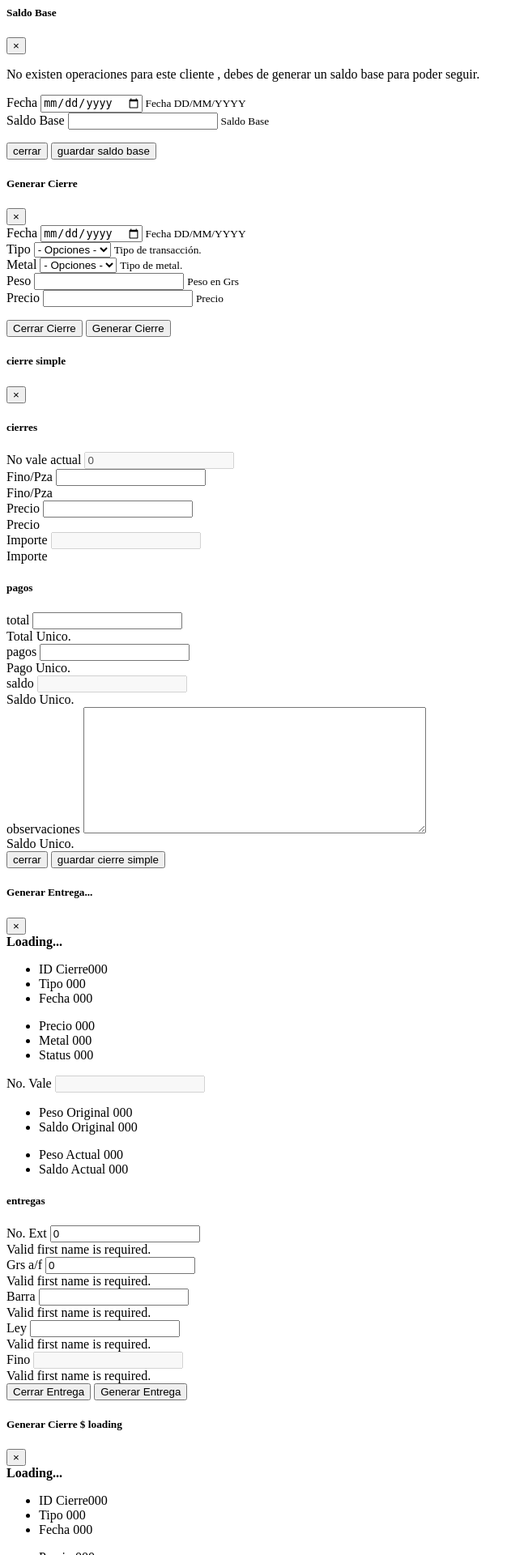
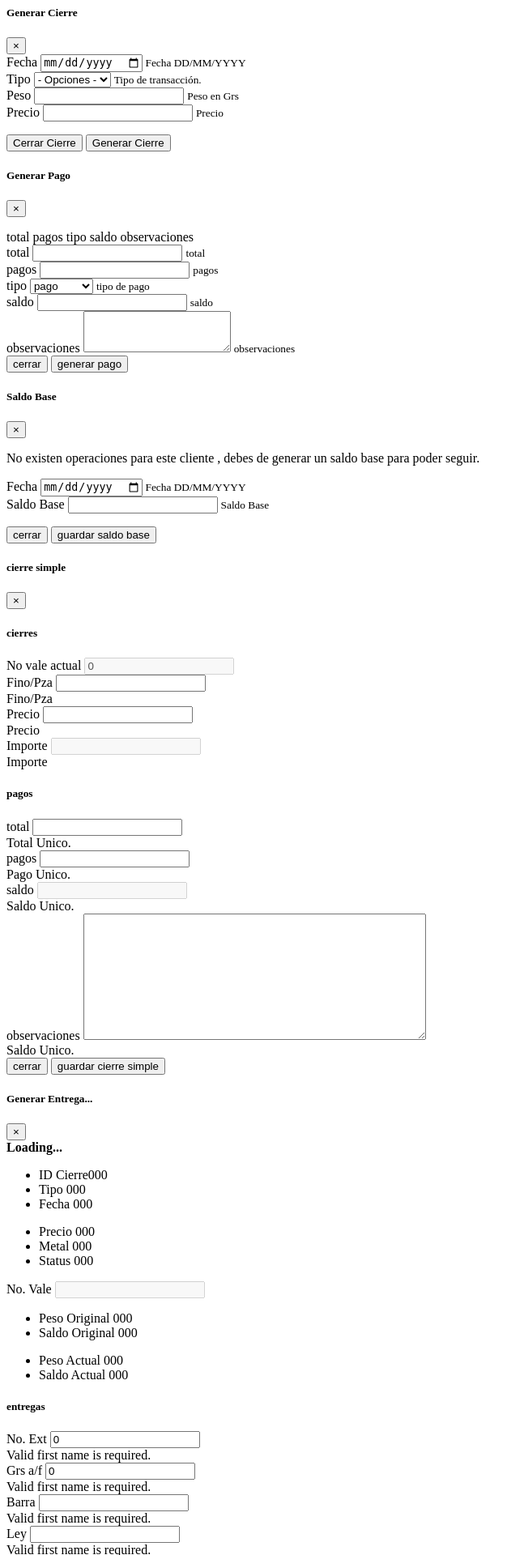
Before and after one commit to xr8/GoldenTradeValue-APP, a CodeIgniter app: the page made by application/views/metales/detalles/1-Create.php in a window 1280 px wide. Shown: the top 1920 px of the page at 81% size, without its empty margins (0-647 px from the left). Run offline with CodeIgniter, Linux system fonts and the light colour scheme.

Commit message:
cambio total
viernes

```diff
--- a/application/views/metales/detalles/1-Create.php
+++ b/application/views/metales/detalles/1-Create.php
@@ -1,4 +1,141 @@
 <!-- BTNS -->
+
+<!-- CREATE -->
+
+  <!-- Modal Cierre-->
+  <div class="modal fade" id="cierreModal" tabindex="-1" aria-labelledby="exampleModalLabel" aria-hidden="true">
+    <div class="modal-dialog modal-lg">
+      <div class="modal-content">
+        <div class="modal-header">
+          <h5 class="modal-title" id="exampleModalLabel">Generar Cierre</h5>
+          <button type="button" class="close" data-dismiss="modal" aria-label="Close">
+            <span aria-hidden="true">&times;</span>
+          </button>
+        </div>
+
+        <div class="modal-body">
+          <form>
+
+              <div class="container">
+                  <div class="row">
+
+                      <div class="col">
+                      </div>
+
+                      <div class="col">
+
+                          <div class="form-group">
+                              <label for="detail_fecha">Fecha</label>
+                              <input type="date" class="form-control" id="generar_c_fecha" aria-describedby="detail_fechaHelp">
+                              <small id="detail_fechaHelp" class="form-text text-muted">Fecha DD/MM/YYYY</small>
+                          </div>
+
+                          <div class="form-group">
+                              <label for="detail_tipo">Tipo</label>
+                              <select class="form-control" id="generar_c_tipo">
+                                  <option               > - Opciones -</option>
+                                  <option value="compra">   Compra</option>
+                              </select>
+                              <small id="detail_tipoHelp" class="form-text text-muted">Tipo de transacción.</small>
+                          </div>
+
+                          <div class="form-group">
+                              <label for="FormControlPeso">Peso</label>
+                              <input type="text" class="form-control" id="generar_c_grs" aria-describedby="FormControlPesoHelp" placehBuscarolder="Peso en Grs">
+                              <small id="FormControlPesoHelp" class="form-text text-muted" ho>Peso en Grs</small>
+                          </div>
+
+                          <div class="form-group">
+                              <label for="FormControlPrecio">Precio</label>
+                              <input type="text" class="form-control" id="generar_c_precio" aria-describedby="FormControlPrecio" placehBuscarolder="Precio">
+                              <small id="FormControlPrecioHelp" class="form-text text-muted" ho>Precio</small>
+                          </div>
+
+                      </div>
+
+                  </div>
+              </div>
+
+          </form>
+
+        </div>
+
+        <div class="modal-footer">
+          <button type="button" class="btn btn-secondary" data-dismiss="modal">Cerrar Cierre</button>
+          <button type="button" class="btn btn-primary" id="btnGenerarCierre">Generar Cierre</button>
+        </div>
+      </div>
+    </div>
+  </div>
+
+  <!-- Modal Pagos-->
+  <div class="modal fade" id="pagosModal" tabindex="-1" aria-labelledby="exampleModalLabel" aria-hidden="true">
+    <div class="modal-dialog modal-md">
+      <div class="modal-content">
+
+        <div class="modal-header">
+          <h5 class="modal-title" id="exampleModalLabel">Generar Pago</h5>
+          <button type="button" class="close" data-dismiss="modal" aria-label="Close"><span aria-hidden="true">&times;</span></button>
+        </div>
+
+        <div class="modal-body">
+          <div class="container">
+              <div class="row">
+
+                <div class="col">
+                  <p></p>
+                  total
+                  pagos
+                    tipo
+                  saldo
+                  observaciones
+
+                  <div class="form-group">
+                      <label for="FormControlPrecio">total</label>
+                      <input type="text" class="form-control"         id="generarPagoTotal"   aria-describedby="FormControlPrecio" placehBuscarolder="Precio">
+                      <small             class="form-text text-muted" id="FormControlPrecioHelp" >total</small>
+                  </div>
+                  <div class="form-group">
+                      <label for="FormControlPrecio">pagos</label>
+                      <input type="text" class="form-control"         id="generarPago"   aria-describedby="FormControlPrecio" placehBuscarolder="Precio">
+                      <small             class="form-text text-muted" id="FormControlPrecioHelp" >pagos</small>
+                  </div>
+                  <div class="form-group">
+                    <label for="exampleFormControlSelect2">tipo</label>
+                    <select name="select" class="form-control" id="generarTipoPago">
+                      <option name="pago"    >pago</option>
+                      <option name="anticipo">anticipo</option>
+                      <option name="prestamo">prestamo</option>
+                    </select>
+                    <small             class="form-text text-muted" id="FormControlPrecioHelp" >tipo de pago</small>
+                  </div>
+                  <div class="form-group">
+                      <label for="FormControlPrecio">saldo</label>
+                      <input type="text" class="form-control"         id="generarSaldo"   aria-describedby="FormControlPrecio" placehBuscarolder="Precio">
+                      <small             class="form-text text-muted" id="FormControlPrecioHelp" >saldo</small>
+                  </div>
+                  <div class="form-group">
+                      <label for="FormControlPrecio">observaciones</label>
+                      <textarea class="form-control" id="generarObservaciones" rows="3"></textarea>
+                      <small             class="form-text text-muted" id="FormControlPrecioHelp" >observaciones</small>
+                  </div>
+              </div>
+
+              </div>
+          </div>
+        </div>
+
+        <div class="modal-footer">
+          <button type="button" class="btn btn-secondary" data-dismiss="modal">cerrar</button>
+          <button type="button" class="btn btn-primary" id="btnGenerarPago">generar pago</button>
+        </div>
+
+      </div>
+    </div>
+  </div>
+<!-- Modal Pagos-->
+
+
 
   <!-- Modal Cierre-->
   <div class="modal fade" id="saldoModal" tabindex="-1" aria-labelledby="exampleModalLabel" aria-hidden="true">
@@ -50,80 +187,7 @@
     </div>
   </div>
 
-<!-- Modal Cierre-->
-<div class="modal fade" id="cierreModal" tabindex="-1" aria-labelledby="exampleModalLabel" aria-hidden="true">
-  <div class="modal-dialog modal-lg">
-    <div class="modal-content">
-      <div class="modal-header">
-        <h5 class="modal-title" id="exampleModalLabel">Generar Cierre</h5>
-        <button type="button" class="close" data-dismiss="modal" aria-label="Close">
-          <span aria-hidden="true">&times;</span>
-        </button>
-      </div>
 
-      <div class="modal-body">
-        <form>
-
-            <div class="container">
-                <div class="row">
-
-                    <div class="col">
-                    </div>
-
-                    <div class="col">
-
-                        <div class="form-group">
-                            <label for="detail_fecha">Fecha</label>
-                            <input type="date" class="form-control" id="generar_c_fecha" aria-describedby="detail_fechaHelp">
-                            <small id="detail_fechaHelp" class="form-text text-muted">Fecha DD/MM/YYYY</small>
-                        </div>
-
-                        <div class="form-group">
-                            <label for="detail_tipo">Tipo</label>
-                            <select class="form-control" id="generar_c_tipo">
-                                <option               > - Opciones -</option>
-                                <option value="compra">   Compra</option>
-                            </select>
-                            <small id="detail_tipoHelp" class="form-text text-muted">Tipo de transacción.</small>
-                        </div>
-
-                        <div class="form-group">
-                            <label for="detail_tipo">Metal</label>
-                            <select class="form-control" id="generar_c_metal">
-                                <option               >- Opciones -</option>
-                                <option value="oro">  Oro</option>
-                            </select>
-                            <small id="detail_tipoHelp" class="form-text text-muted">Tipo de metal.</small>
-                        </div>
-
-                        <div class="form-group">
-                            <label for="FormControlPeso">Peso</label>
-                            <input type="text" class="form-control" id="generar_c_grs" aria-describedby="FormControlPesoHelp" placehBuscarolder="Peso en Grs">
-                            <small id="FormControlPesoHelp" class="form-text text-muted" ho>Peso en Grs</small>
-                        </div>
-
-                        <div class="form-group">
-                            <label for="FormControlPrecio">Precio</label>
-                            <input type="text" class="form-control" id="generar_c_precio" aria-describedby="FormControlPrecio" placehBuscarolder="Precio">
-                            <small id="FormControlPrecioHelp" class="form-text text-muted" ho>Precio</small>
-                        </div>
-
-                    </div>
-
-                </div>
-            </div>
-
-        </form>
-
-      </div>
-
-      <div class="modal-footer">
-        <button type="button" class="btn btn-secondary" data-dismiss="modal">Cerrar Cierre</button>
-        <button type="button" class="btn btn-primary" id="btnGenerarCierre">Generar Cierre</button>
-      </div>
-    </div>
-  </div>
-</div>
 
   <!-- Modal Cierre Simple con un cierre previo-->
   <div class="modal fade" id="cierreSimple" tabindex="-1" aria-labelledby="exampleModalLabel" aria-hidden="true">
@@ -479,7 +543,6 @@
     </div>
   </div>
 
-
   <!-- Modal Entrega xxx-->
   <div class="modal fade" id="entregaUnicaModal" tabindex="-1" aria-labelledby="exampleModalLabel" aria-hidden="true">
     <div class="modal-dialog modal-lg">
@@ -614,3 +677,4 @@
       </div>
     </div>
   </div>
+<!-- CREATE -->
```
Also changed, not shown: application/views/metales/detalles/0-Top.php (+25 -20 lines), application/views/metales/detalles/2-Reader.php (+3 -15 lines). Lines whose indentation alone changed are shown as unchanged.
